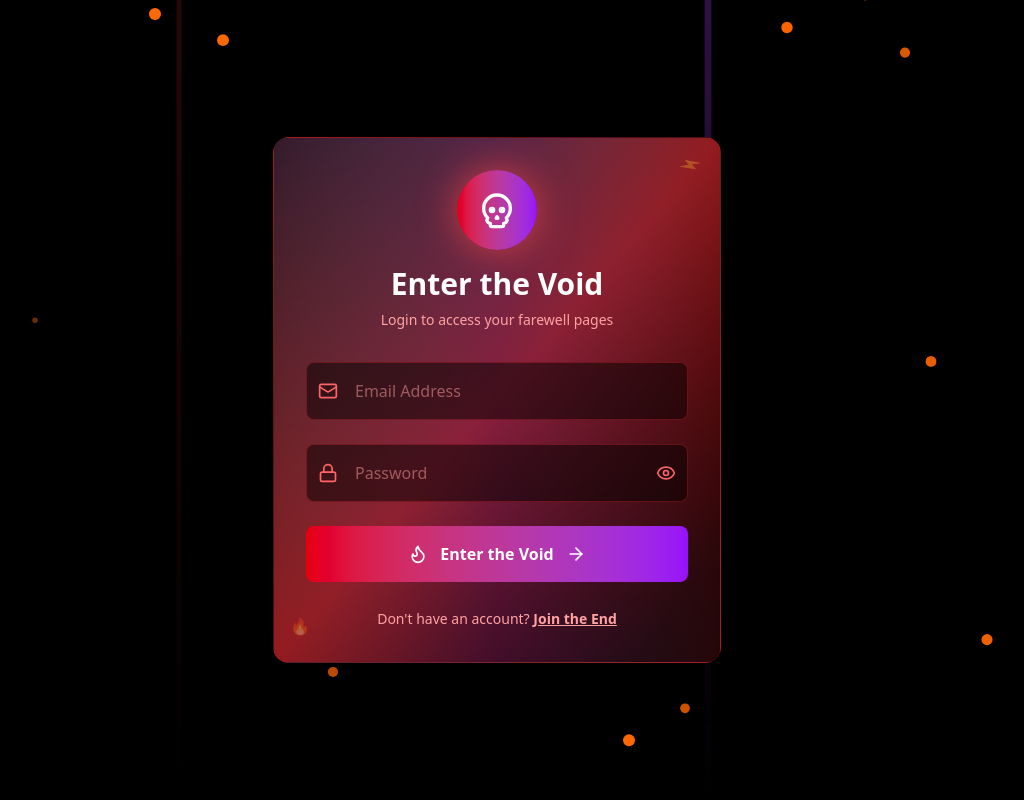
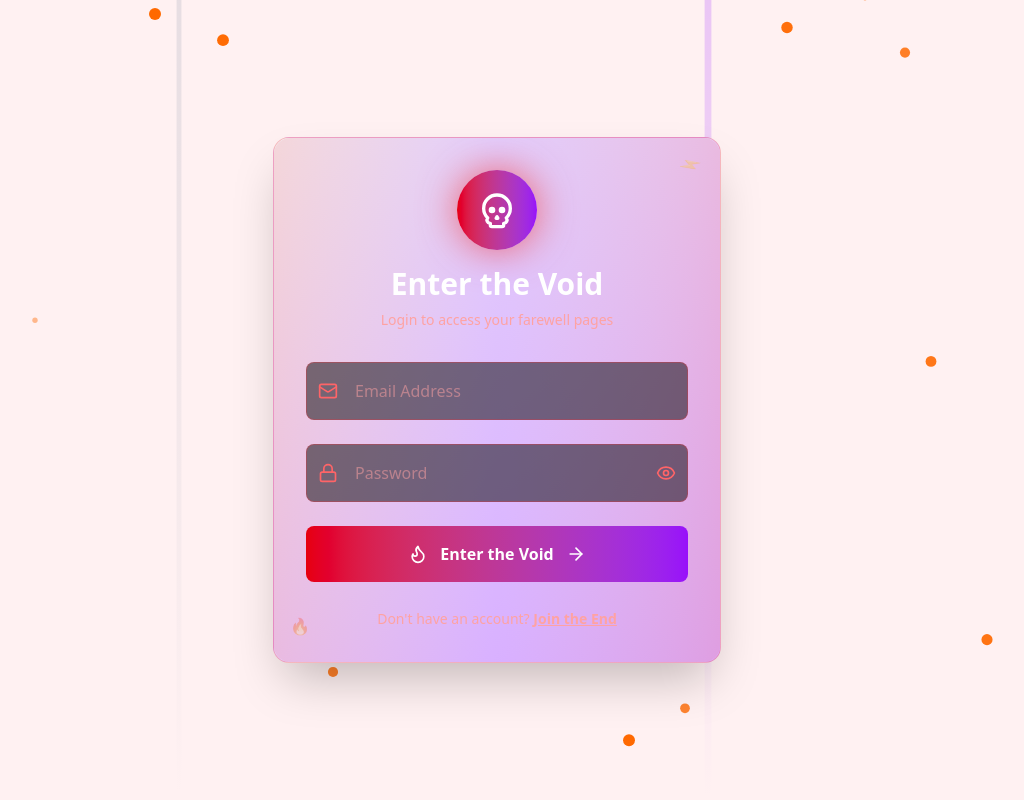
Before and after one commit to Dearie-de-cybek/WebCup-Maurice, a React (Vite) app in the folder frontend/: page / in a window 1280 px wide. Both pictures are taken after a click on the button "Sign In". Shown: the top 800 px of the page, without its empty margins (143-1167 px from the left). Built offline with nearby package versions, Linux system fonts and the light colour scheme.

Commit message:
i'm not done with this please

```diff
--- a/frontend/src/components/SignIn.jsx
+++ b/frontend/src/components/SignIn.jsx
@@ -72,7 +72,7 @@ const SignIn = ({ onClose, onSignIn }) => {
       exit={{ opacity: 0 }}
     >
       {/* Dramatic Background */}
-      <div className="absolute inset-0 bg-black bg-opacity-80" onClick={onClose} />
+      <div className="absolute inset-0 bg-rose-50 " onClick={onClose} />
 
       {/* Background Effects */}
       <div className="absolute inset-0 overflow-hidden pointer-events-none">
@@ -100,7 +100,7 @@ const SignIn = ({ onClose, onSignIn }) => {
 
         {/* Dramatic Light Beams */}
         <motion.div
-          className="absolute top-0 left-1/4 w-1 h-full bg-gradient-to-b from-red-500/30 to-transparent"
+          className="absolute top-0 left-1/4 w-1 h-full bg-gradient-to-b from-slate-500/30 to-transparent"
           animate={{
             opacity: [0.3, 0.8, 0.3],
             scaleX: [1, 1.5, 1],
@@ -123,7 +123,7 @@ const SignIn = ({ onClose, onSignIn }) => {
         initial="hidden"
         animate="visible"
         exit="exit"
-        className="relative bg-gradient-to-br from-gray-900 via-red-900 to-black rounded-2xl shadow-2xl border border-red-500/30 overflow-hidden max-w-md w-full"
+        className="relative bg-gradient-to-br from-gray-100 bg-pink-400 to-purple-300 rounded-2xl shadow-2xl border border-red-500/30 overflow-hidden max-w-md w-full"
       >
         {/* Glowing Border Effect */}
         <div className="absolute inset-0 bg-gradient-to-r from-red-500/20 via-purple-500/20 to-red-500/20 rounded-2xl opacity-75" />
```
